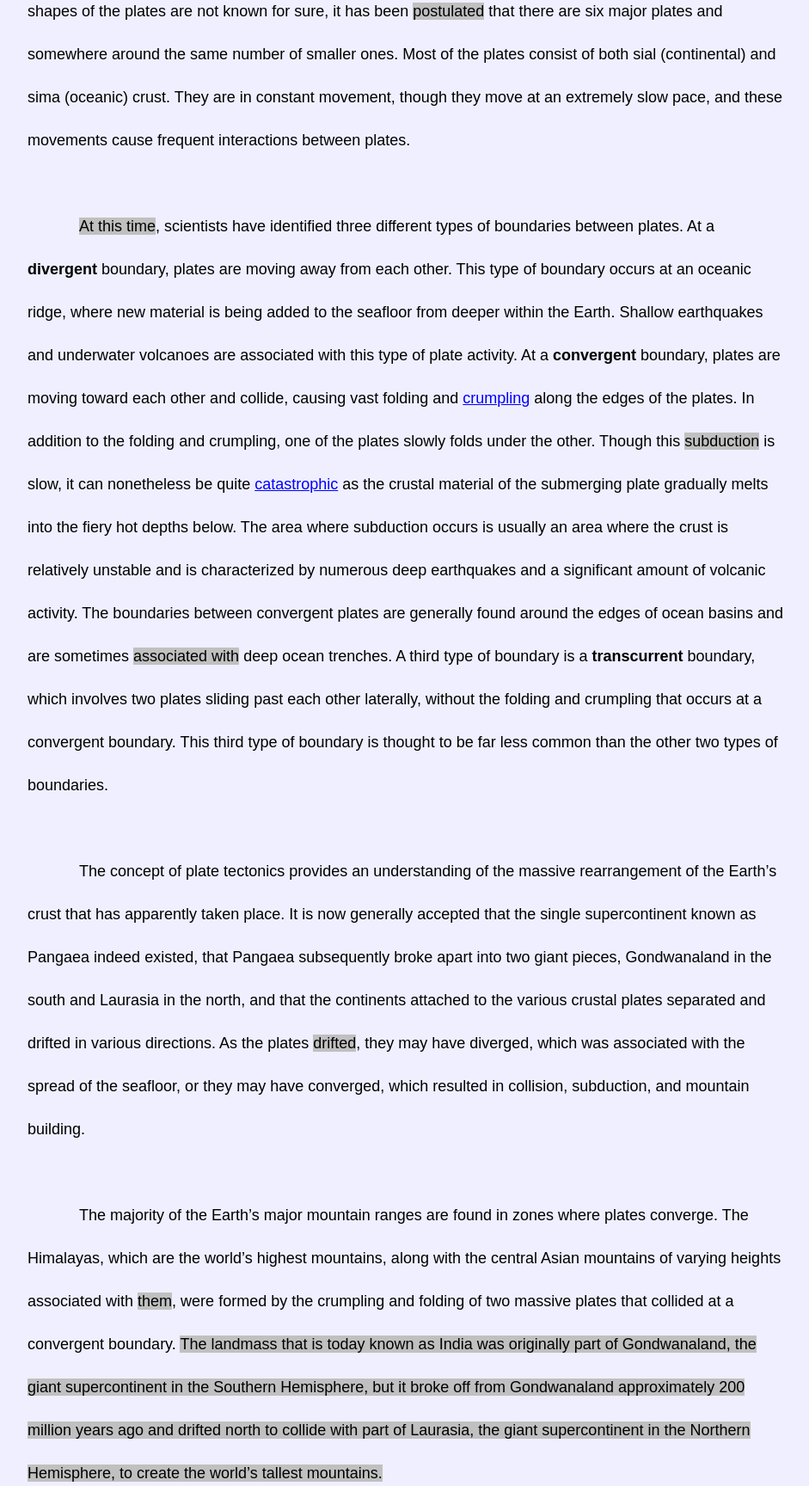
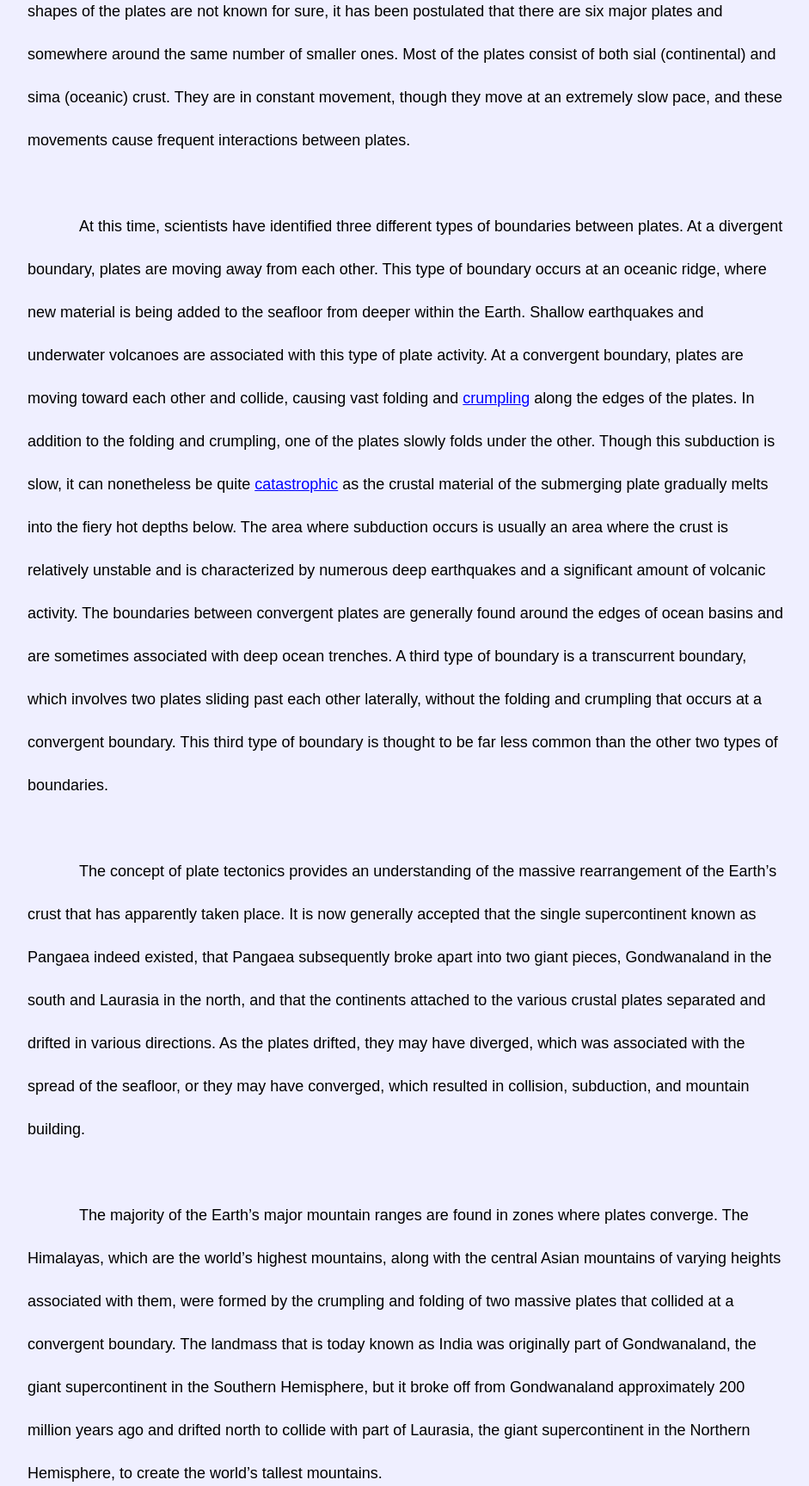
Before and after one commit to mjaojaja/mjaojaja.github.io, a plain HTML site: page Plate Tectonics_MandarinKW.html in a window 1280 px wide. Shown: the part 532-2260 px from the top of the page at 86% size, without its empty margins (168-1109 px from the left). Drawn offline with Linux system fonts and the light colour scheme.

Commit message:
Update 10/25
Removed the highlighting.

```diff
--- a/Plate Tectonics_MandarinKW.html
+++ b/Plate Tectonics_MandarinKW.html
@@ -30,7 +30,7 @@
 	<a class="hideSmallCenterDisplay"><font color="blue"><ins>continental</ins></font><span class="showSmallCenterDisplayOnHover"><span class="showBodyOfSmallCenterDisplayOnHover">大陸的</span></span></a>
 	<a class="hideSmallCenterDisplay"><font color="blue"><ins>crusts</ins></font><span class="showSmallCenterDisplayOnHover"><span class="showBodyOfSmallCenterDisplayOnHover">地殼</span></span></a>, consists of a series of rigid plates that are in constant motion.
 
-	This theory provides a <font style="background-color:silver">cohesive</font> model to explain the integrated actions of continental drift, seafloor spreading, and mountain formation.
+	This theory provides a cohesive model to explain the integrated actions of continental drift, seafloor spreading, and mountain formation.
 
 	<br>
 	<br>
@@ -38,23 +38,23 @@
 	&nbsp;&nbsp;&nbsp;&nbsp;&nbsp;&nbsp;&nbsp;&nbsp;&nbsp;&nbsp;&nbsp;&nbsp;The Earth’s plates are estimated to have an average depth of approximately
 	60 miles (or 100 kilometers), but they are believed to vary considerably in size.
 	Some are estimated to be continental or even hemispheric in size, while other are believed to be much smaller. Though the actual boundaries and sizes
-	and shapes of the plates are not known for sure, it has been <font style="background-color:silver">postulated</font> that there are six major plates and somewhere around the same number of smaller ones. Most of the plates consist of both sial (continental) and sima (oceanic) crust.
+	and shapes of the plates are not known for sure, it has been postulated that there are six major plates and somewhere around the same number of smaller ones. Most of the plates consist of both sial (continental) and sima (oceanic) crust.
 	They are in constant movement, though they move at an extremely slow pace, and these movements cause frequent interactions between plates.
 
 	<br>
 	<br>
 
-	&nbsp;&nbsp;&nbsp;&nbsp;&nbsp;&nbsp;&nbsp;&nbsp;&nbsp;&nbsp;&nbsp;&nbsp;<font style="background-color:silver">At this time</font>,
-	scientists have identified three different types of boundaries between plates. At a <strong>divergent</strong> boundary, plates are moving away from each other.
+	&nbsp;&nbsp;&nbsp;&nbsp;&nbsp;&nbsp;&nbsp;&nbsp;&nbsp;&nbsp;&nbsp;&nbsp;At this time,
+	scientists have identified three different types of boundaries between plates. At a divergent boundary, plates are moving away from each other.
 	This type of boundary occurs at an oceanic ridge, where new material is being added to the
 	seafloor from deeper within the Earth. Shallow earthquakes and underwater volcanoes are associated with this type of plate activity.
-	At a <strong>convergent</strong> boundary, plates are moving toward each other and collide, causing vast folding and
+	At a convergent boundary, plates are moving toward each other and collide, causing vast folding and
 	<a class="hideSmallCenterDisplay"><font color="blue"><ins>crumpling</ins></font><span class="showSmallCenterDisplayOnHover"><span class="showBodyOfSmallCenterDisplayOnHover">壓皺</span></span></a> along the edges of the plates.
 	In addition to the folding and crumpling, one of the plates slowly folds under the other.
-	Though this <font style="background-color:silver">subduction</font> is slow, it can nonetheless be quite <a class="hideSmallCenterDisplay"><font color="blue"><ins>catastrophic</ins></font><span class="showSmallCenterDisplayOnHover"><span class="showBodyOfSmallCenterDisplayOnHover">浩劫的</span></span></a>
+	Though this subduction is slow, it can nonetheless be quite <a class="hideSmallCenterDisplay"><font color="blue"><ins>catastrophic</ins></font><span class="showSmallCenterDisplayOnHover"><span class="showBodyOfSmallCenterDisplayOnHover">浩劫的</span></span></a>
 	as the crustal material of the submerging plate gradually melts into the fiery hot depths below. The area where subduction occurs is usually an area where the crust is relatively unstable and is characterized
 	by numerous deep earthquakes and a significant amount of volcanic activity. The boundaries between convergent plates are generally found around
-	the edges of ocean basins and are sometimes <font style="background-color:silver">associated with</font> deep ocean trenches. A third type of boundary is a <strong>transcurrent</strong> boundary,
+	the edges of ocean basins and are sometimes associated with deep ocean trenches. A third type of boundary is a transcurrent boundary,
 	which involves two plates sliding past each other laterally, without the folding and crumpling that occurs at a convergent boundary.
 	This third type of boundary is thought to be far less common than the other two types of boundaries.
 
@@ -64,7 +64,7 @@
 	&nbsp;&nbsp;&nbsp;&nbsp;&nbsp;&nbsp;&nbsp;&nbsp;&nbsp;&nbsp;&nbsp;&nbsp;The concept of plate tectonics provides an understanding of the massive rearrangement
 	of the Earth’s crust that has apparently taken place. It is now generally accepted that the single supercontinent known as Pangaea indeed existed,
 	that Pangaea subsequently broke apart into two giant pieces, Gondwanaland in the south and Laurasia in the north, and that the continents attached to
-	the various crustal plates separated and drifted in various directions. As the plates <font style="background-color:silver">drifted</font>, they may have diverged,
+	the various crustal plates separated and drifted in various directions. As the plates drifted, they may have diverged,
 	which was associated with the spread of the seafloor, or they may have converged, which resulted in collision, subduction, and mountain building.
 
 	<br>
@@ -72,11 +72,11 @@
 
 	&nbsp;&nbsp;&nbsp;&nbsp;&nbsp;&nbsp;&nbsp;&nbsp;&nbsp;&nbsp;&nbsp;&nbsp;The majority of the Earth’s major mountain ranges are found in zones where plates
 	converge. The Himalayas, which are the world’s highest mountains, along with the central Asian mountains of varying heights associated with
-	<font style="background-color:silver">them</font>,
+	them,
 	were formed by the crumpling and folding of two massive plates that collided at a convergent boundary.
-	<font style="background-color:silver">The landmass that is today known as India was originally part of Gondwanaland, the giant supercontinent in the Southern Hemisphere,
+	The landmass that is today known as India was originally part of Gondwanaland, the giant supercontinent in the Southern Hemisphere,
 	but it broke off from Gondwanaland approximately 200 million years ago and drifted north to collide with part of Laurasia,
-	the giant supercontinent in the Northern Hemisphere, to create the world’s tallest mountains.</font>
+	the giant supercontinent in the Northern Hemisphere, to create the world’s tallest mountains.
 
 
 	<br>
```
Also changed, not shown: Schizophrenia_MandarinKW.html (+9 -10 lines).
